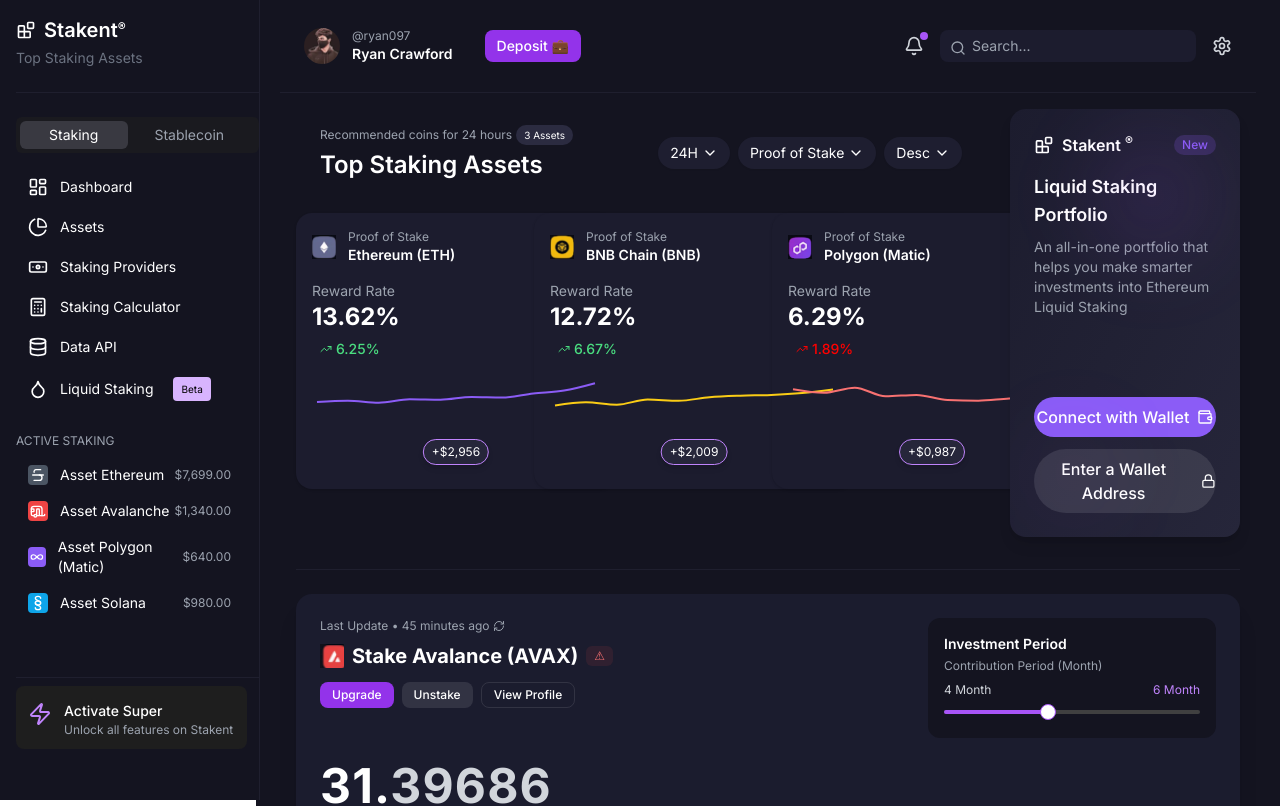
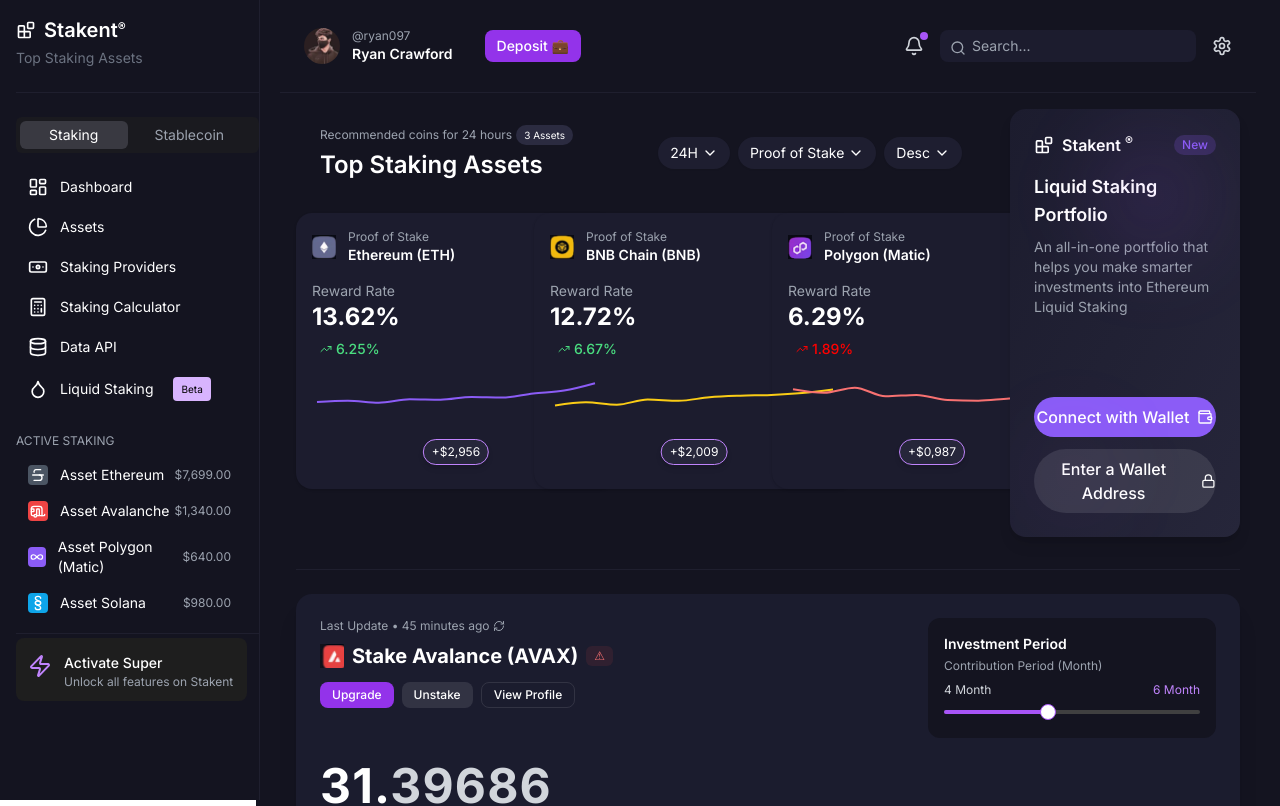
Before and after one commit to Carlglain/Nkwa-web-dashbaord, a Next.js app in the folder nkwa-dashboard/: page / in a window 1280 px wide. Shown: the top 806 px of the page. Built offline with nearby package versions, Linux system fonts and the light colour scheme.

Commit message:
final push

```diff
--- a/nkwa-dashboard/src/components/Sidebar.jsx
+++ b/nkwa-dashboard/src/components/Sidebar.jsx
@@ -64,8 +64,8 @@
         </div>
       </nav>
 
-      <div className="border-b mt-4 pb-10 border-[#1F1F2E]"></div>
-      <div className="fix mt-2 bg-[#1E1E1E] p-3 rounded-lg flex gap-3 items-start mr-3">
+      <div className="border-b mb-1 mt-3 border-[#1F1F2E]"></div>
+      <div className="fix mt-auto bg-[#1E1E1E] p-3 rounded-lg flex gap-3 items-start mr-3">
         <Zap className="text-purple-400 mt-1" />
         <div>
           <span className="text-sm font-medium text-white">Activate Super</span>
```
